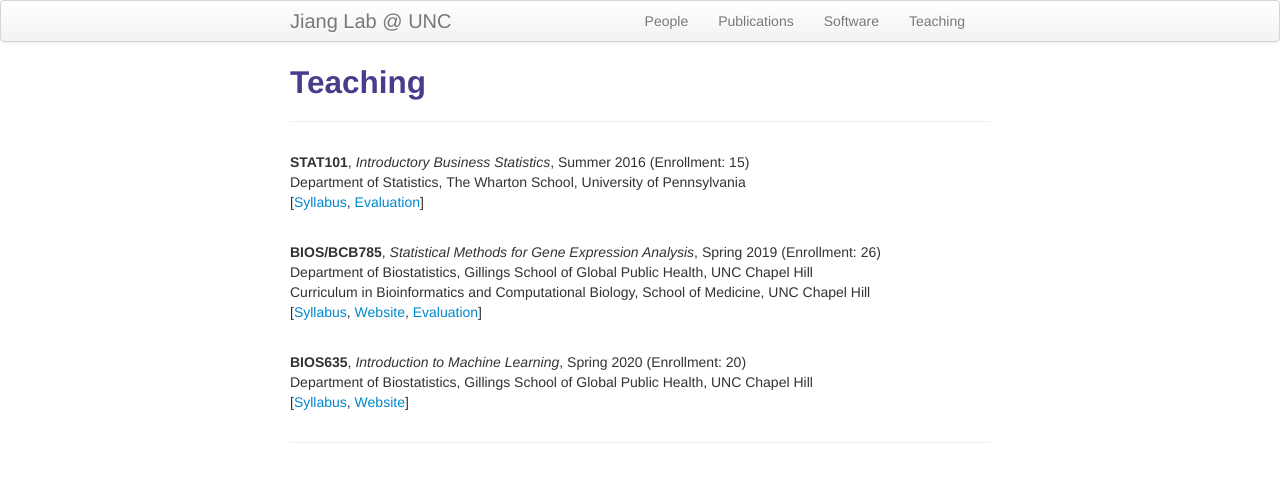
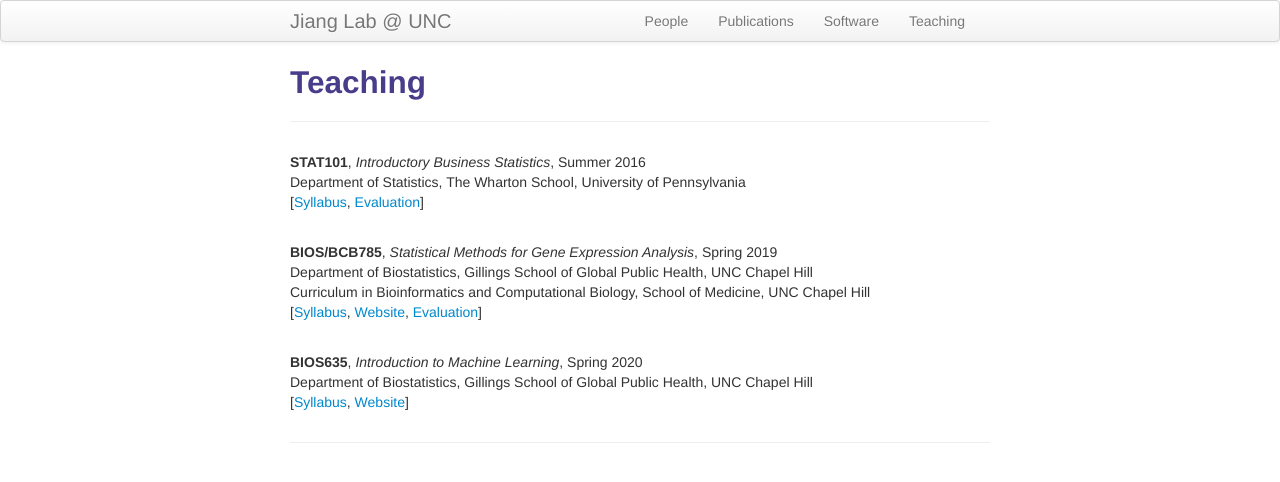
Before and after one commit to yuchaojiang/yuchaojiang.github.io, a Jekyll site: the page built from pages/teaching.md, in a window 1280 px wide. Shown: the top 482 px of the page. Built offline with Jekyll 4.4.1, drawn with Linux system fonts in a browser that asks for light colours.

Commit message:
Update teaching.md

```diff
--- a/pages/teaching.md
+++ b/pages/teaching.md
@@ -4,14 +4,14 @@ title: Teaching
 description: Courses taught by Yuchao Jiang.
 ---
 <div class="cv">
-  <b>STAT101</b>, <i>Introductory Business Statistics</i>, Summer 2016 (Enrollment: 15) <br/>
+  <b>STAT101</b>, <i>Introductory Business Statistics</i>, Summer 2016 <br/>
 Department of Statistics, The Wharton School, University of Pennsylvania <br/>
   [<a href="../assets/pdfs/Syllabus-STAT-101-2016-Summer.pdf" title="Syllabus STAT101">Syllabus</a>,
 	<a href="../assets/pdfs/STAT101_teaching_evaluation.pdf" title="Evaluation STAT101">Evaluation</a>]
 </div>
 <br/>
 <div class="cv">
-  <b>BIOS/BCB785</b>, <i>Statistical Methods for Gene Expression Analysis</i>, Spring 2019 (Enrollment: 26) <br/>
+  <b>BIOS/BCB785</b>, <i>Statistical Methods for Gene Expression Analysis</i>, Spring 2019 <br/>
 Department of Biostatistics, Gillings School of Global Public Health, UNC Chapel Hill <br/>
 Curriculum in Bioinformatics and Computational Biology, School of Medicine, UNC Chapel Hill
 <br/>
@@ -21,7 +21,7 @@ Curriculum in Bioinformatics and Computational Biology, School of Medicine, UNC
 </div>
 <br/>
 <div class="cv">
-  <b>BIOS635</b>, <i>Introduction to Machine Learning</i>, Spring 2020 (Enrollment: 20) <br/>
+  <b>BIOS635</b>, <i>Introduction to Machine Learning</i>, Spring 2020 <br/>
 Department of Biostatistics, Gillings School of Global Public Health, UNC Chapel Hill <br/>
 [<a href="https://www.dropbox.com/s/o7bu8kg1lcv74tc/BIOS%20635_Intro%20Machine%20Learning_Syllabus_v1.pdf?dl=0" title="Syllabus BIOS635">Syllabus</a>, <a href="https://github.com/yuchaojiang/BIOS635/" title="Course Website">Website</a>]
 </div>
```
